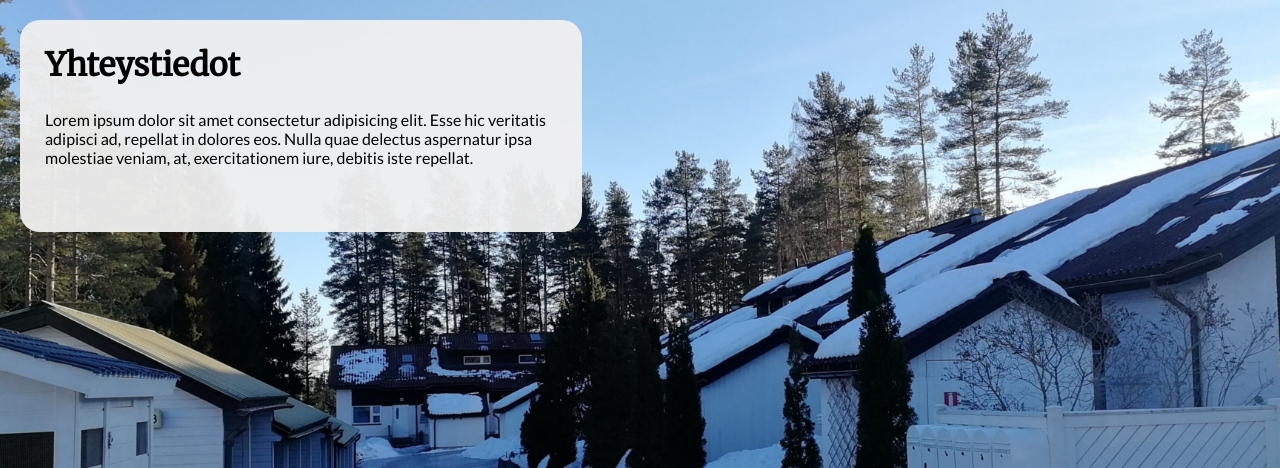
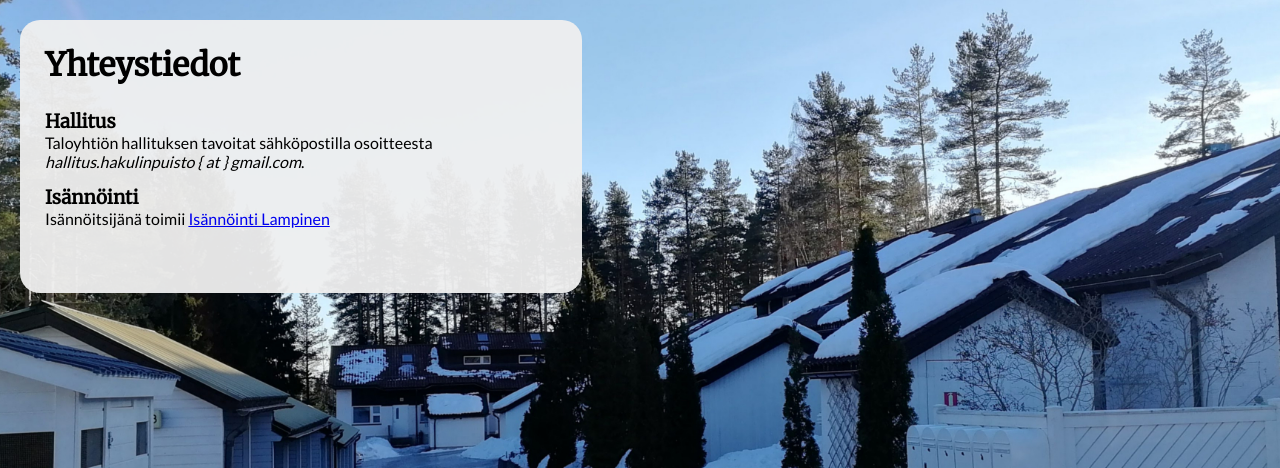
Before and after one commit to Zigelzi/Hakulintie, a Flask app: page /yhteystiedot in a window 1280 px wide. Shown: the part 90-558 px from the top of the page. Run offline with Flask 2, Linux system fonts and the light colour scheme.

Commit message:
Added contact information

```diff
--- a/static/css/style.css
+++ b/static/css/style.css
@@ -27,6 +27,10 @@ h1, h2, h3, h4, h5, h6 {
 #gmaps {
     margin-top: 1px;
     height: 15px;
+}
+
+#email {
+    font-style: italic;
 }
 
 /* ------------------------
@@ -101,6 +105,10 @@ Class selectors
     margin: 0;
 }
 
+.yhteystiedot p {
+    margin-bottom: 15px;
+}
+
 /* ------------------------
 Animations and transitions
 --------------------------- */
--- a/templates/yhteystiedot.html
+++ b/templates/yhteystiedot.html
@@ -6,12 +6,18 @@
         <h1 class="h1-content">
         Yhteystiedot
         </h1>
-        <div class="post">
+        <div class="post yhteystiedot">
+            <h3>
+                Hallitus
+            </h3>
             <p>
-                Lorem ipsum dolor sit amet consectetur adipisicing elit.
-                Esse hic veritatis adipisci ad, repellat in dolores eos.
-                Nulla quae delectus aspernatur ipsa molestiae <a href="#"></a> veniam, at,
-                exercitationem iure, debitis iste repellat.
+                Taloyhtiön hallituksen tavoitat sähköpostilla osoitteesta <span id="email">hallitus.hakulinpuisto { at } gmail.com</span>.
+            </p>
+            <h3>
+                Isännöinti
+            </h3>
+            <p>
+                Isännöitsijänä toimii <a href="https://isannointilampinen.fi/">Isännöinti Lampinen</a>
             </p>
         </div>
     </div>
```
Also changed, not shown: templates/index.html (+3 -8 lines).
